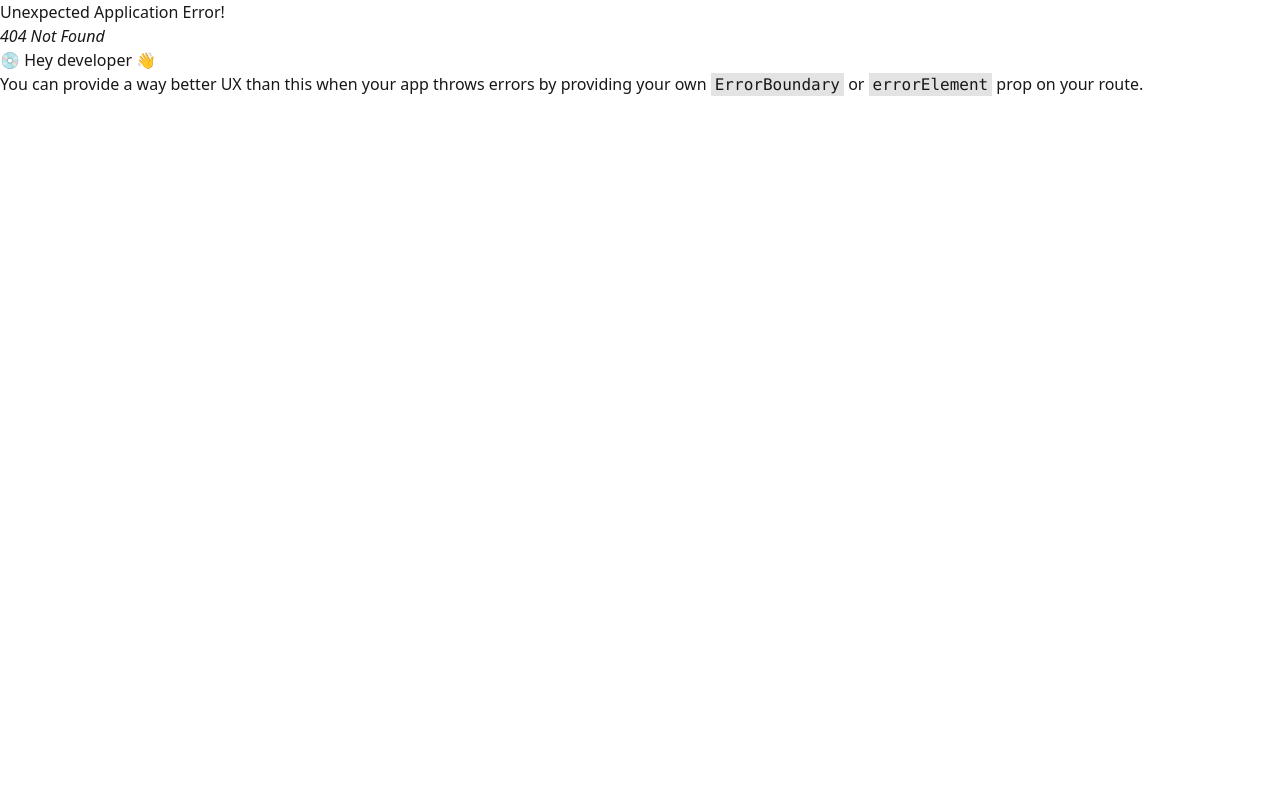
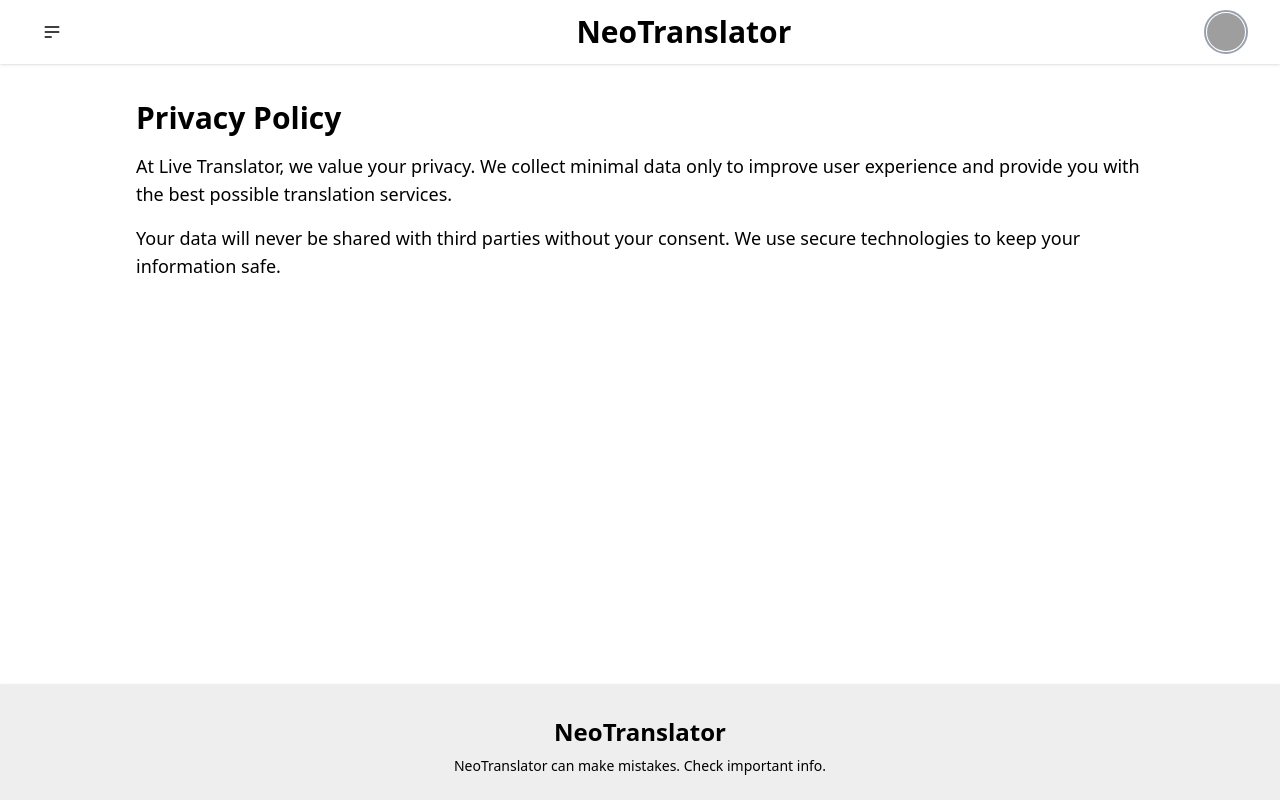
Before and after one commit to md-abu-naim/NeoTranslator-Client, a React (Vite) app: page /terms in a window 1280 px wide. Before the commit this address had no page. Built offline with nearby package versions, Linux system fonts and the light colour scheme; grey boxes are pictures that could not be loaded.

Commit message:
privacy page

```diff
--- /dev/null
+++ b/src/Components/SignUp.jsx
@@ -0,0 +1,10 @@
+
+const SignUp = () => {
+    return (
+        <div>
+
+        </div>
+    );
+};
+
+export default SignUp;
--- /dev/null
+++ b/src/Pages/Terms/Terms.jsx
@@ -0,0 +1,17 @@
+import React from 'react';
+
+const Terms = () => {
+    return (
+        <div className="container mx-auto p-6">
+      <h1 className="text-3xl font-bold mb-4">Privacy Policy</h1>
+      <p className="text-lg">
+        At Live Translator, we value your privacy. We collect minimal data only to improve user experience and provide you with the best possible translation services.
+      </p>
+      <p className="text-lg mt-4">
+        Your data will never be shared with third parties without your consent. We use secure technologies to keep your information safe.
+      </p>
+    </div>
+    );
+};
+
+export default Terms;
--- a/src/Routers/Router.jsx
+++ b/src/Routers/Router.jsx
@@ -6,6 +6,7 @@ import Home from "../Pages/Home/Home";
 import About from "../Pages/About/About";
 import Contact from "../Pages/Contact/Contact";
 import History from "../Pages/History/History";
+import Terms from "../Pages/Terms/Terms";
 
 
 
@@ -31,6 +32,10 @@ export const router = createBrowserRouter([
             {
                 path: '/history',
                 element: <History />
+            },
+            {
+                path: '/terms',
+                element: <Terms />
             }
         ]
     },
```
